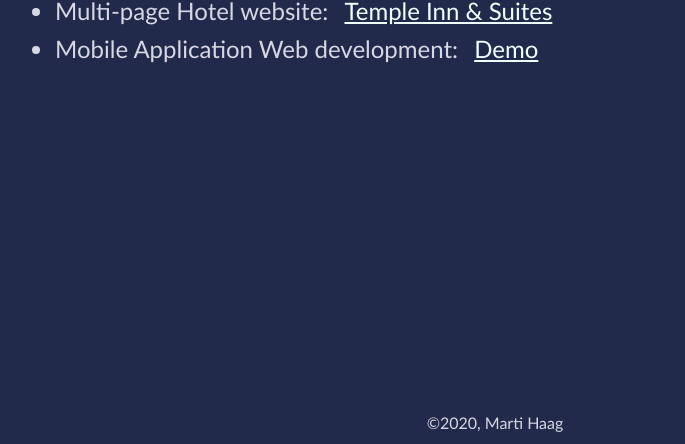
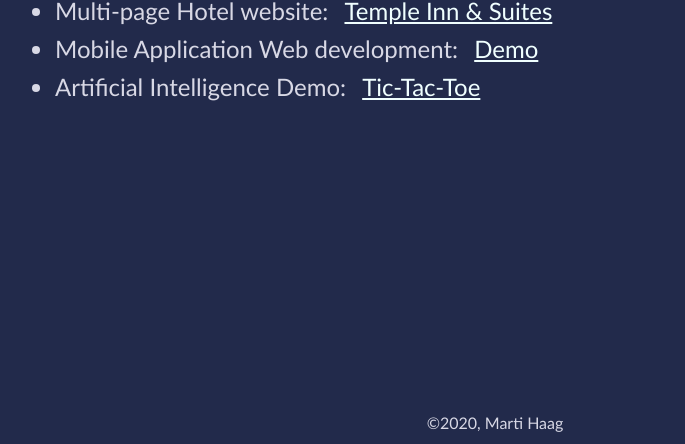
Before and after one commit to mintner/mintner.github.io, a plain HTML site: page index.html in a window 1280 px wide. Shown: the part 420-864 px from the top of the page, without its empty margins (145-830 px from the left). Drawn offline with Linux system fonts and the light colour scheme.

Commit message:
Update index.html

```diff
--- a/index.html
+++ b/index.html
@@ -26,6 +26,8 @@
                 <li>Multi-page Hotel website: <a href="assignments/temple-inn/">Temple Inn & Suites</a></li>
 
                 <li>Mobile Application Web development: <a href="https://haag-martha.github.io/">Demo</a></li>
+
+                <li>Artificial Intelligence Demo: <a href="tic-tac-toe/index.html">Tic-Tac-Toe</a></li>
             </ul>
         </main>
         <div class="push"></div>
```
